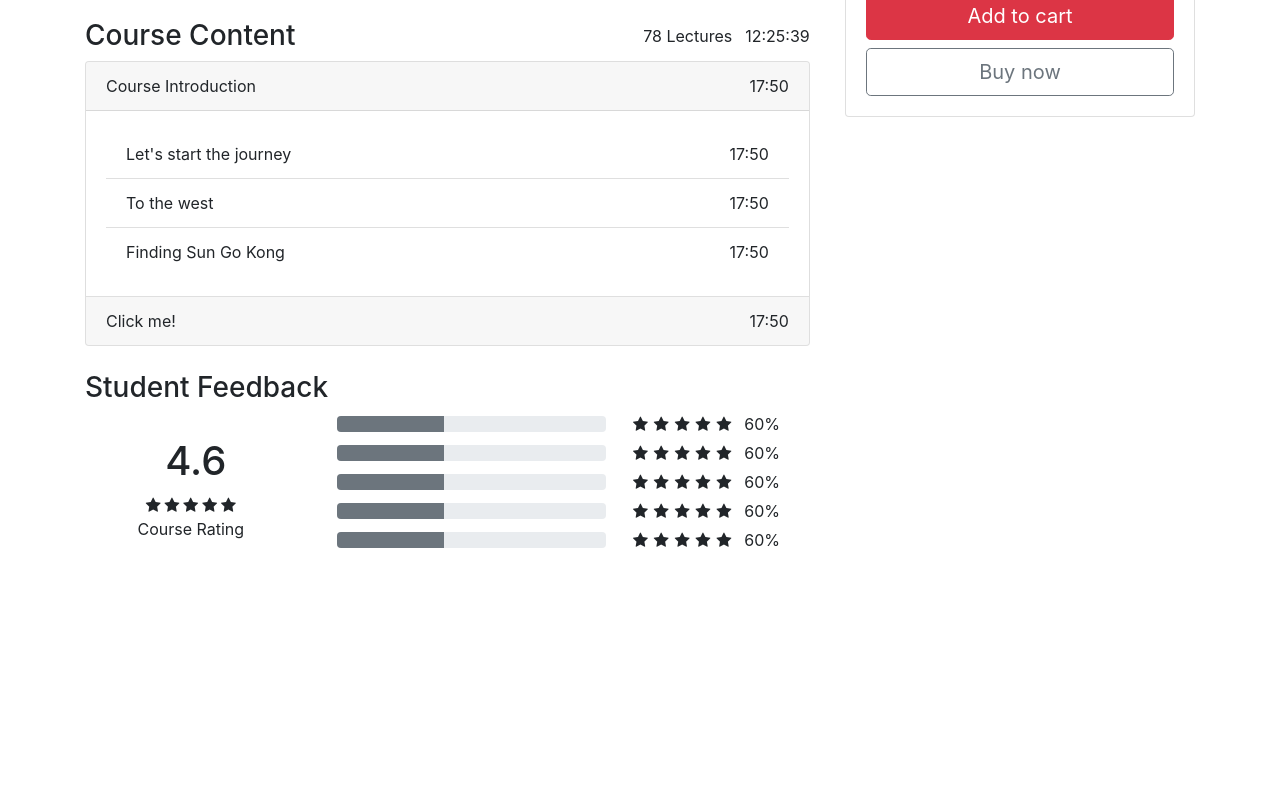
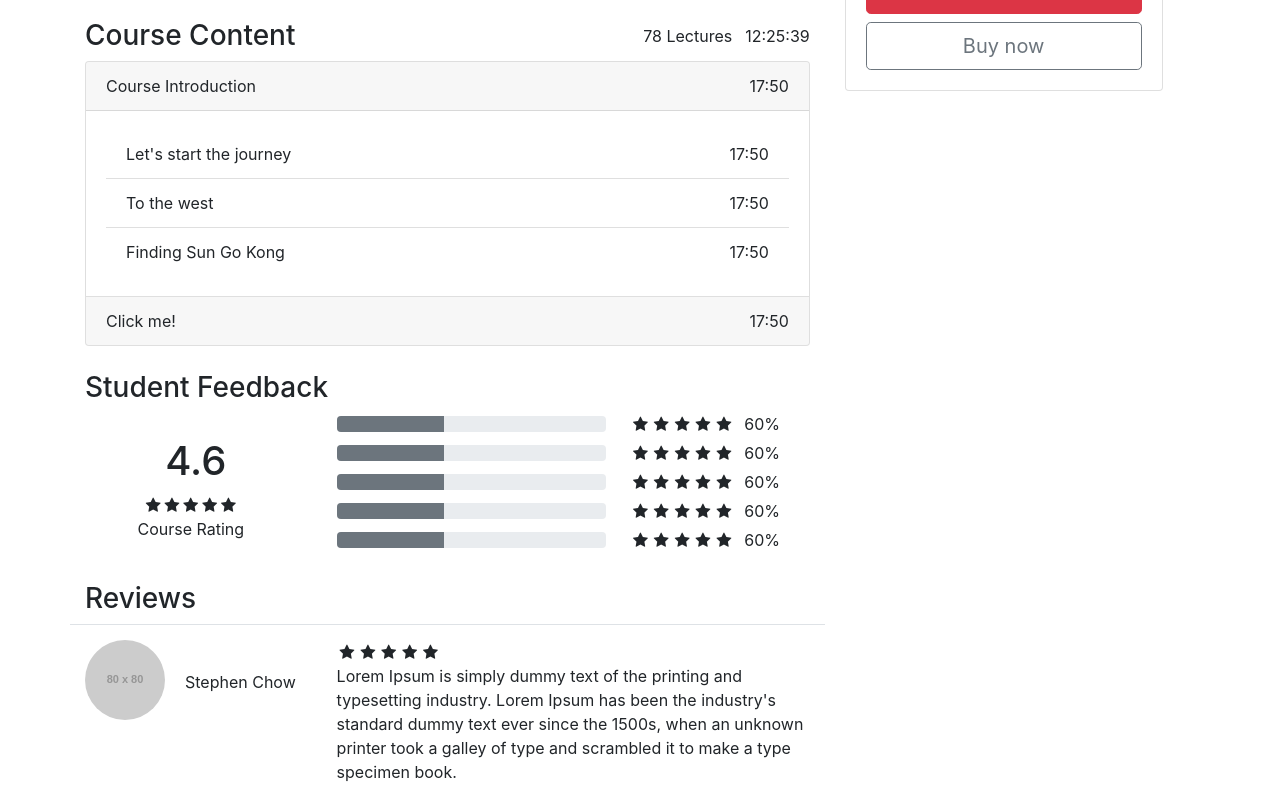
Before and after one commit to fastabiqul1993/udemy-clone, a React (Create React App) app: page / in a window 1280 px wide. Shown: the part 359-1159 px from the top of the page. Before the commit the page ends 916 px from the top, so only its background shows below. Built offline with nearby package versions, Linux system fonts and the light colour scheme.

Commit message:
comment done

```diff
--- a/src/Components/Comment/Comment.css
+++ b/src/Components/Comment/Comment.css
@@ -0,0 +1,22 @@
+.comment-display {
+  float: left;
+  margin-top: 25px;
+  width: 68%;
+  text-align: left;
+}
+
+.section {
+  padding-top: 15px;
+}
+
+.section .figure-img span{
+  margin-left: 20px;
+}
+
+.comment-badge .fa{
+  margin: 0 3px;
+}
+
+.comment-text {
+  width: 100%;
+}
--- a/src/Components/Comment/Comment.js
+++ b/src/Components/Comment/Comment.js
@@ -1,16 +1,49 @@
 import React from "react";
-import { Container, Row, Col } from "react-bootstrap";
+import { Container, Row, Col, Figure } from "react-bootstrap";
 import "./Comment.css";
 
 function Comment() {
   return (
-    <div>
-      <Container style={{ position: "relative" }}>
-        <Row style={{ width: "100%" }}>
-          <Col md={12} style={{ background: "blue" }}></Col>
-        </Row>
-      </Container>
-    </div>
+    <Container style={{ position: "relative" }}>
+      <Row className="comment-display">
+        <Col md={12}>
+          <h3>Reviews</h3>
+        </Col>
+        <Col className="section border-top" md={12}>
+          <Row>
+            <Col sm={4} className="figure-img">
+              <Figure>
+                <Figure.Image
+                  width={80}
+                  height={80}
+                  alt="171x180"
+                  src="https://dummyimage.com/80x80/000/fff"
+                  roundedCircle
+                />
+                <span>Stephen Chow</span>
+              </Figure>
+            </Col>
+            <Col sm={8}>
+              <div>
+                <span className="comment-badge">
+                  <span className="fa fa-star"></span>
+                  <span className="fa fa-star"></span>
+                  <span className="fa fa-star"></span>
+                  <span className="fa fa-star"></span>
+                  <span className="fa fa-star"></span>
+                </span>
+              </div>
+              <p className="comment-text">
+                Lorem Ipsum is simply dummy text of the printing and typesetting
+                industry. Lorem Ipsum has been the industry's standard dummy
+                text ever since the 1500s, when an unknown printer took a galley
+                of type and scrambled it to make a type specimen book.
+              </p>
+            </Col>
+          </Row>
+        </Col>
+      </Row>
+    </Container>
   );
 }
 
--- a/src/Components/Hero/Hero.css
+++ b/src/Components/Hero/Hero.css
@@ -63,9 +63,10 @@
 }
 
 .right-header {
-  position: absolute;
-  right: 0;
-  top: 15%;
+  position: fixed;
+  right: 8%;
+  top: 5%;
+  width: 348px;
 }
 
 .hero-card .hero-card-img {
--- a/src/Views/Wrapper.js
+++ b/src/Views/Wrapper.js
@@ -1,11 +1,11 @@
 import React, { Component, Fragment } from "react";
 import { connect } from "react-redux";
-import { Container, Row, Col } from "react-bootstrap";
 
 //Components
 import Hero from "../Components/Hero/Hero";
 import CourseContent from "../Components/CourseContent/CourseConten";
 import StudentFeedback from "../Components/StudentFeedBack/StudentFeedback";
+import Comment from "../Components/Comment/Comment";
 
 class Wrapper extends Component {
   render() {
@@ -14,6 +14,7 @@ class Wrapper extends Component {
         <Hero />
         <CourseContent />
         <StudentFeedback />
+        <Comment />
       </Fragment>
     );
   }
```
